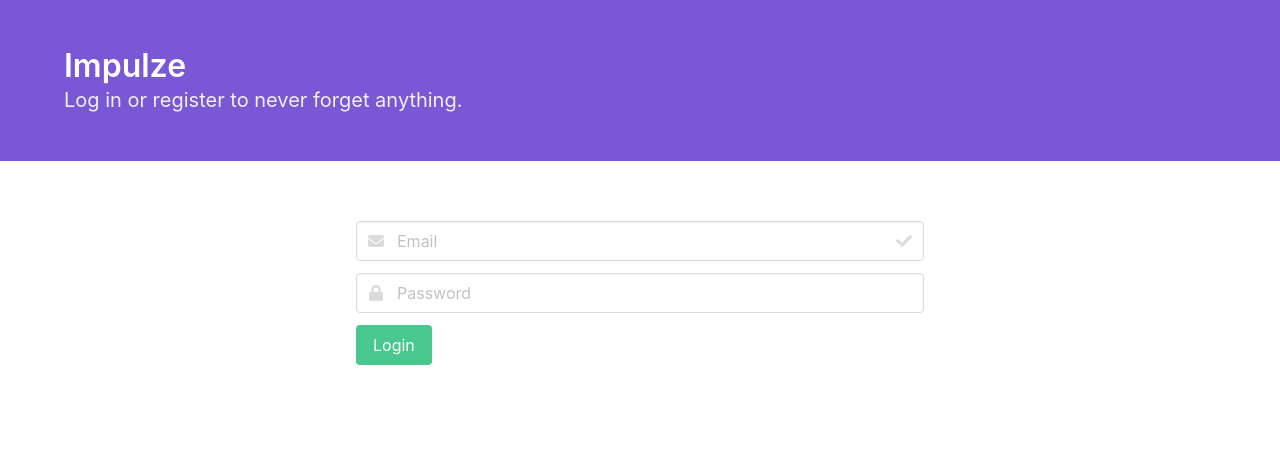
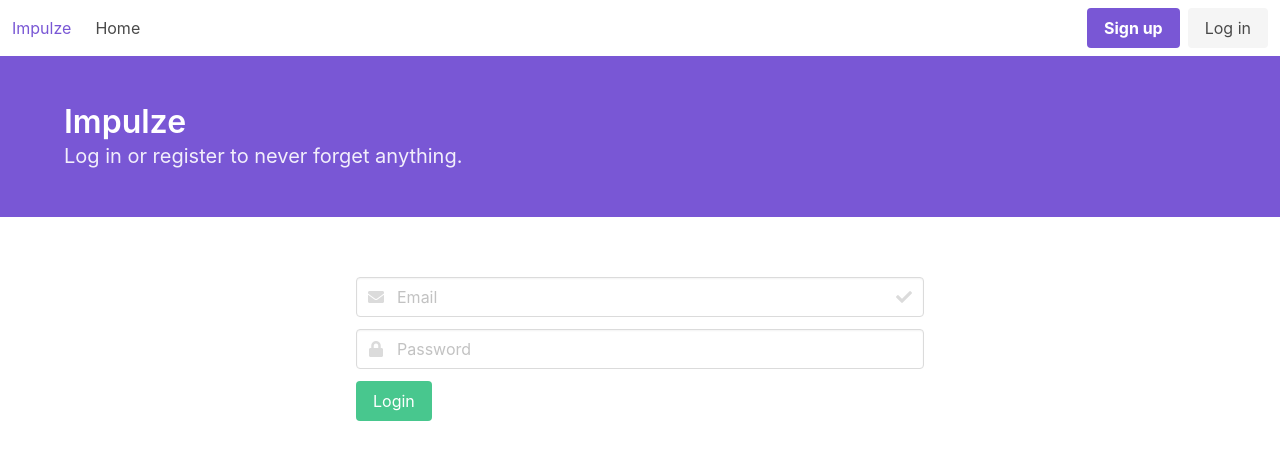
Before and after one commit to jstavanja/impulze, a Vue app in the folder client/: page / in a window 1280 px wide. Shown: the top 460 px of the page. Built offline with nearby package versions, Linux system fonts and the light colour scheme.

Commit message:
Refactor index App template according to Vuex state

```diff
--- a/client/src/App.vue
+++ b/client/src/App.vue
@@ -1,9 +1,7 @@
 <template>
   <div id="app">
-    <div id="impulze-app" v-if="user">
-      <navigation />
-      <router-view />
-    </div>
+    <navigation />
+    <router-view v-if="user" />
     <div id="login" v-else>
       <login />
     </div>
```
